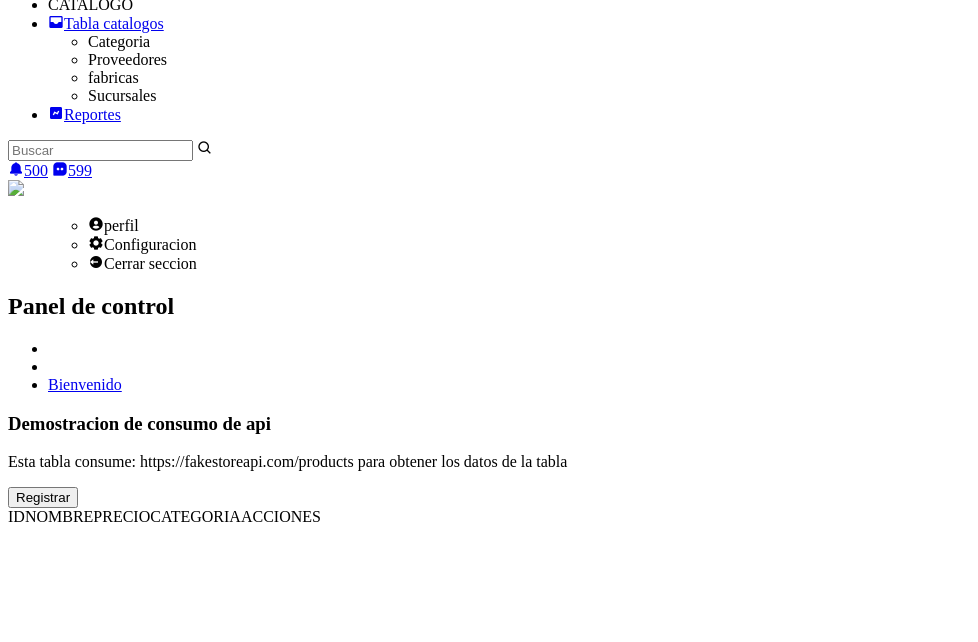
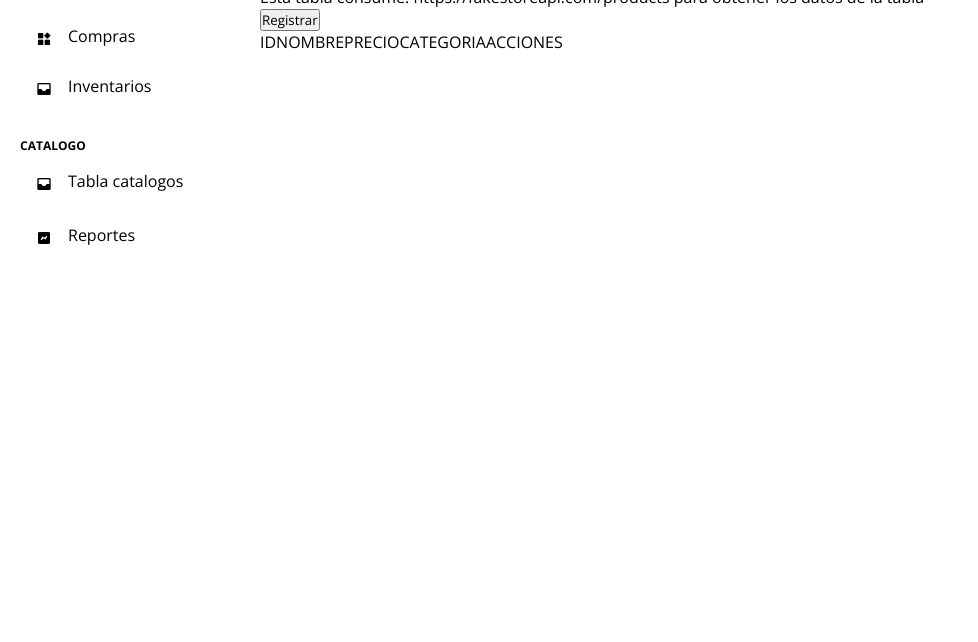
Before and after one commit to Dressrosa7v7/Proyecto_Final, a plain HTML site: page Index.html in a window 1280 px wide. Shown: the part 158-800 px from the top of the page, without its empty margins (0-978 px from the left). Drawn offline with nearby package versions, Linux system fonts and the light colour scheme.

Commit message:
Segundo commit

```diff
--- a/Style.css
+++ b/Style.css
@@ -0,0 +1,262 @@
+@import url('https://fonts.googleapis.com/css2?family=Open+Sans:wght@400;500;600;700&display=swap');
+
+*{
+    font-family: 'open Sans', sans-serif;
+    margin: 0;
+    padding: 0;
+    box-sizing: border-box;
+}
+
+::root{
+    --grey:#F1F0F6;
+    --dark-grey: #8d8d8d;
+    --light: #fff;
+    --dark: #000;
+    --green: #81d43a;
+    --lingh-green: #e3ffcb;
+    --blue: #1775f1;
+    --dark-blue: #0c5fcd;
+    --red: #fc3b56;
+
+}
+
+html{
+    overflow-x: hidden;
+}
+
+body{
+    background-color: var(--grey);
+    overflow-x: hidden;
+}
+
+a{
+    text-decoration: none;
+
+}
+
+li{
+    list-style: none;
+}
+
+.divTable{
+    padding: 10px;
+    width: auto;
+    height: inherit;
+    overflow: auto;
+}
+
+.divTable::-webkit-scrollbar{
+    width: 12px;
+    background-color: whitesmoke;
+}
+
+.divTable::-webkit-scrollbar-corner{
+    border-radius: 10px;
+    background-color: darkgray;
+}
+
+/*CSS MENU LATERAL*/
+
+#menuLateral{
+    position: fixed ;
+    max-width: 260px;
+    width: 100%;
+    background: var(--lingh);
+    top: 0;
+    left: 0;
+    height: 100%;
+    overflow-y: auto;
+    scrollbar-width: none;
+    transition: all .3 ease;
+    z-index: 200;
+}
+
+#menuLateral.hide{
+    max-width: 60px;
+
+}
+
+#menuLateral.hide.hover{
+    max-width: 260px;
+}
+#menuLateral ::-webkit-scrollbar{
+    display: none;
+}
+
+#menuLateral .menuLateral__brand{
+    font-size: 24px;
+    display: flex;
+    align-items: center;
+    height: 64px;
+    font-weight: 700;
+    color: var(--blue);
+    position: sticky;
+    top: 0;
+    left: 0;
+    z-index: 100;
+    background: var(--light);
+    transition: all .3 ease;
+    padding: 0 6px;
+
+}
+
+#menuLateral .menuLateral_icon{
+    min-width: 48px;
+    display: flex;
+    justify-content: center;
+    align-items: center;
+    margin-top: 6px;
+
+}
+
+#menuLateral .menuLateral_icon--right{
+    margin-left: auto;
+    transition: all .3 ease;
+}
+
+#menuLateral .menuLateral__side-menu{
+    margin: 36px 0;
+    padding: 0 20px;
+    transition: all .3 ease;
+}
+#menuLateral.hide .menuLateral__side-menu{
+    padding: 0 6px;
+}
+#menuLateral.hide:hover .menuLateral__side-menu{
+    padding: 0 20px;
+}
+#menuLateral .menuLateral__side-menu a{
+    display: flex;
+    align-items: center;
+    fill-rule: 14px;
+    color: var(--dark);
+    padding: 12px 16px 12px 0;
+    transition: all .3 ease;
+    border-radius: 10px;
+    margin: 4px 0;
+    white-space: noweap;
+}
+
+#menuLateral .menuLateral__side-menu > li> a:hover{
+    background: var(--grey);
+}
+
+#menuLateral .menuLateral__side-menu > li> a.active .menuLateral_icon--right{
+    transform: rotateZ('90deg');
+}
+
+#menuLateral .menuLateral__side-menu > li> a,
+#menuLateral .menuLateral__side-menu > li> a:hover{
+    background: var(--blue);
+}
+#menuLateral .menuLateral__divisor{
+    margin-top: 24px;
+    font-size: 12px;
+    text-transform: uppercase;
+    font-weight: 700;
+    color: var(--dark-grey);
+    transition: all .3 ease;
+    white-space: nowrap;
+}
+
+#menuLateral.hide:hover .menuLateral__divisor{
+    text-align: center;
+}
+
+#menuLateral.hide .menuLateral__divisor{
+    text-align: center;
+}
+
+#menuLateral .menuLateral__side-dropdown{
+    padding-left: 58px;
+    max-height: 0;
+    overflow-y: hidden;
+    transition: all .3 ease;
+}
+
+#menuLateral .menuLateral__side-dropdown.show{
+    max-height: 1000px;
+}
+#menuLateral .menuLateral__side-dropdown a:hover{
+    color: var(--blue);
+
+}
+
+/* contet*/
+
+#content{
+    position: relative;
+    width: calc(100% -260%);
+    left: 260px;
+    transition: all .3 ease;
+}
+
+#menuLateral.hide + #content{
+    width: calc(100% -60px);
+    left: 60px;
+}
+
+nav{
+    background: var(--light);
+    height: 64px;
+    padding: 0 20px;
+    display: flex;
+    align-items: center;
+    grid-gap: 28px;
+    position: static;
+    top: 0;
+    left: 0;
+    z-index: 100;
+}
+
+nav .nav__toggle-sidebar{
+    font-size: 18px;
+    cursor: pointer;
+}
+
+nav .nav__form-group{
+    position: relative;
+}
+
+nav .nav__form-group .nav__form-group--input{
+    width: 100%;
+    background: var(--grey);
+    border-radius: 5px;
+    border: none;
+    outline: none;
+    padding: 10px 36px 10px 16px;
+    transition: all .3 ease;
+}
+
+nav .nav__form-group .nav__form-group--icon{
+    position: absolute;
+    top: 50%;
+    transform: translateY(-50%);
+    right: 16px;
+    color: var(--dark-grey);
+}
+
+nav .nav__link{
+    position: relative;
+}
+nav .nav__link .nav__link-icon{
+    font-size: 18px;
+    color: var(--dark);
+}
+
+nav .nav__link .nav__link-badge{
+    position: absolute;
+    top: -12;
+    right: -12px;
+    width: 20px;
+    height: 20px;
+    border-radius: 50%;
+    border: 2px solid var(--light);
+    background: var(--red);
+    display: flex;
+    justify-content: center;
+    align-items: center;
+    color: var(--light);
+    font-size: 10px;
+    font-weight: 700;
+}
```
Also changed, not shown: Index.html (+1 -1 lines).
